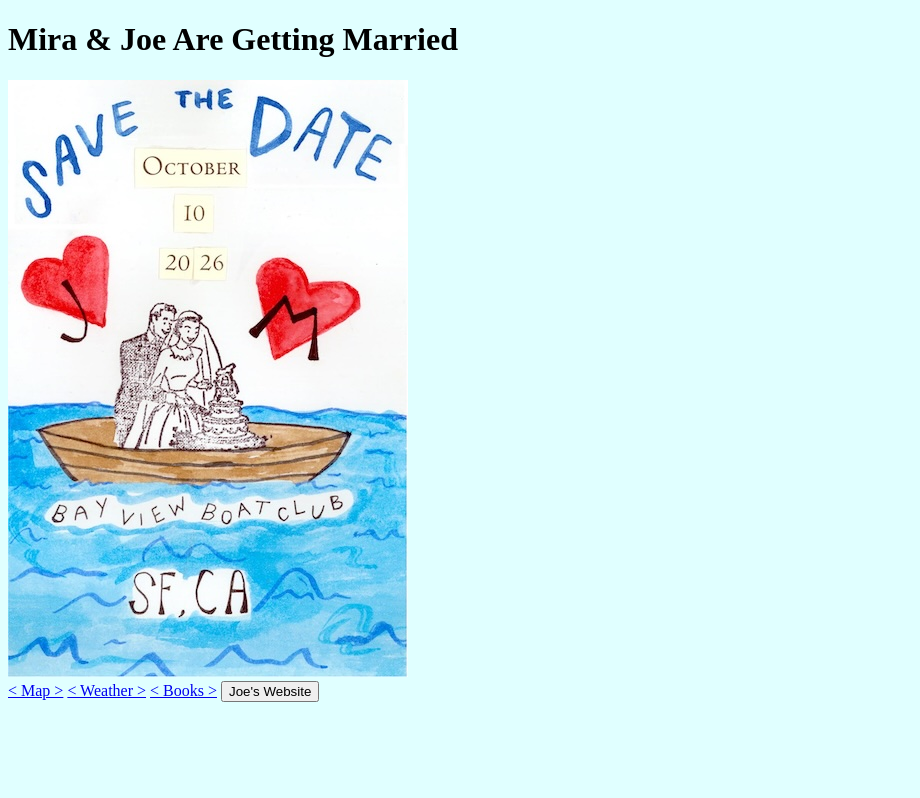
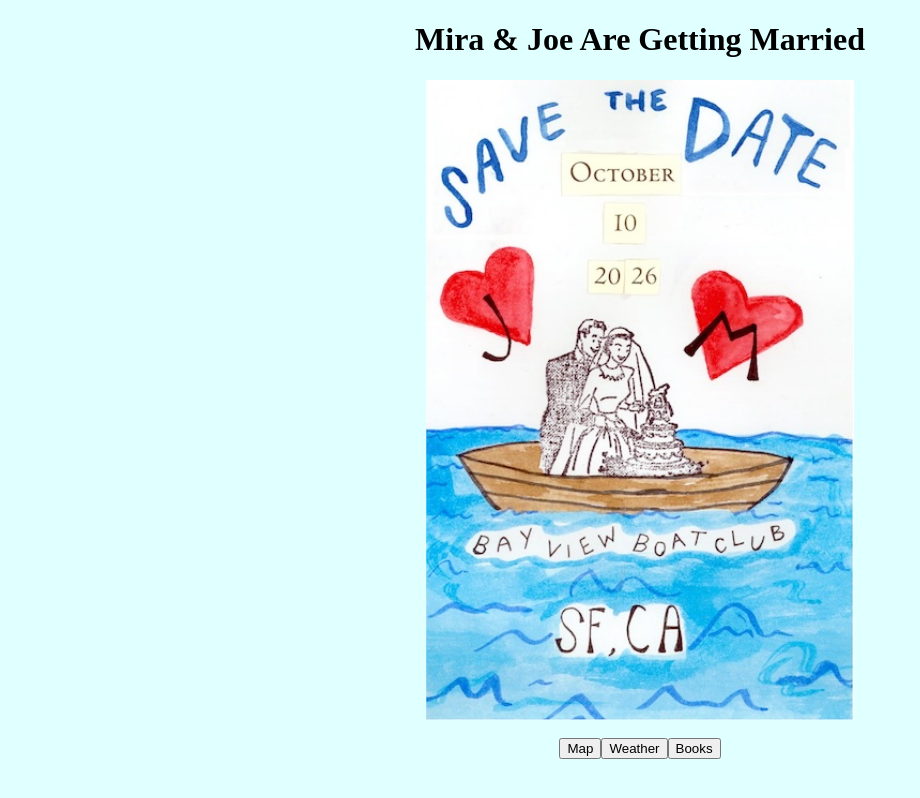
Before and after one commit to couldnttellya/weddingWebsite, a plain HTML site: page test.html in a window 1280 px wide. Shown: the whole page, without its empty margins (0-920 px from the left). Drawn offline with Linux system fonts and the light colour scheme.

Commit message:
test update

```diff
--- a/test.html
+++ b/test.html
@@ -5,18 +5,33 @@
         <meta name="viewport" content="width=device-width, initial-scale=1">
         <!--link rel="stylesheet" href="styles.css"-->
         <style>
-            body{
+            body {
                 background-color:lightcyan;
+            }
+            .center {
+                display: flex;
+                justify-content: center;
+                align-items: center;
+            }
+            img {
+              display: block;
+              margin: auto;
+              height: 80vh;
+              width: auto;
             }
         </style>
     </head>
 <body>
-<h1>Mira & Joe Are Getting Married</h1>
-<!--p class="center">Welcome! More coming soon.</p-->
+
+<h1 class="center">Mira & Joe Are Getting Married</h1>
+
 <img src="pics/std1s.jpeg" alt="Save the Date card"><br>
-<a href="https://maps.app.goo.gl/SmMEHaVX3CQbFwTh9">&lt;  Map  &gt;</a>
-<a href="https://www.wunderground.com/forecast/us/ca/san-francisco/KCASANFR2196">&lt;  Weather  &gt;</a>
-<a href="https://christophersbooks.com/">&lt;  Books  &gt;</a>
-<button href="handyjoeb.com">Joe's Website</button>
+
+<div class="center">
+<a href="https://maps.app.goo.gl/SmMEHaVX3CQbFwTh9" target="_blank"><button>Map</button></a>
+<a href="https://www.wunderground.com/forecast/us/ca/san-francisco/KCASANFR2196" target="_blank"><button>Weather</button></a>
+<a href="https://christophersbooks.com/" target="_blank"><button>Books</button></a>
+</div>
+
 </body>
 </html>
```
